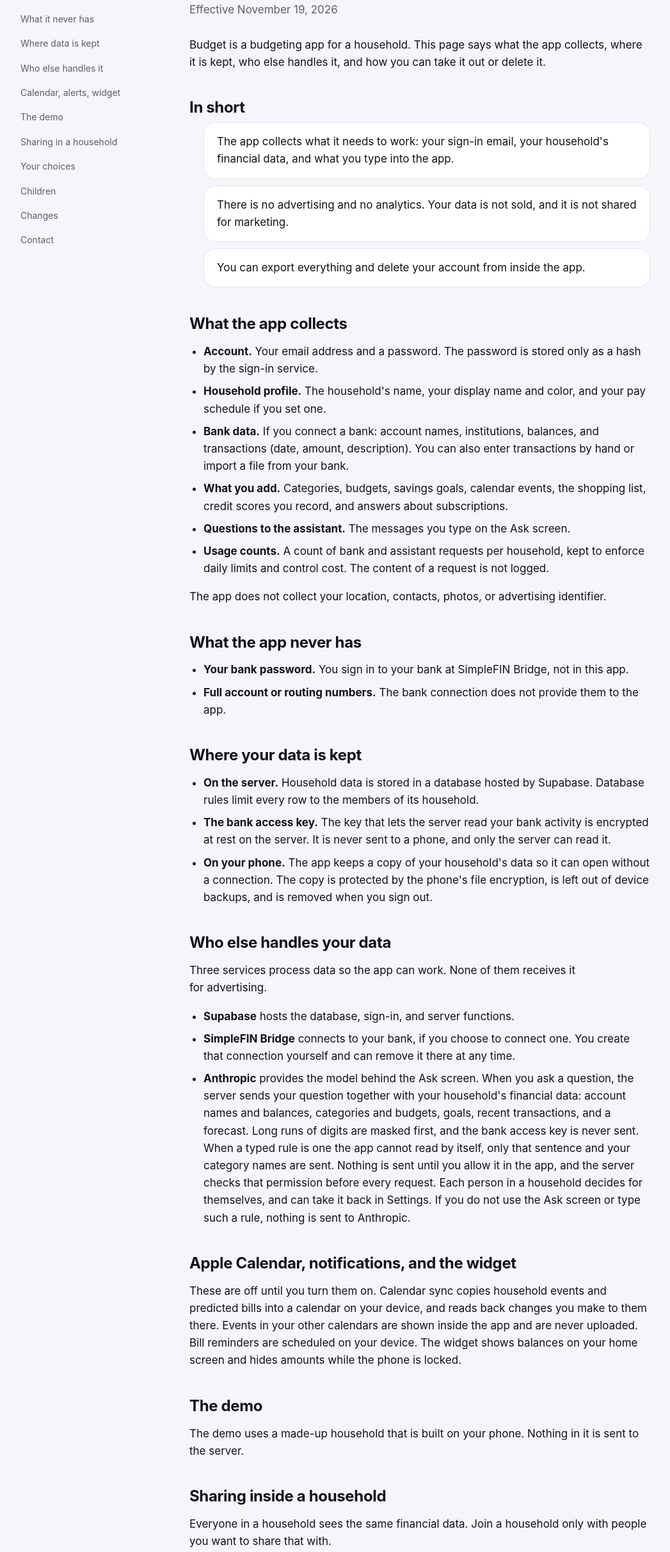
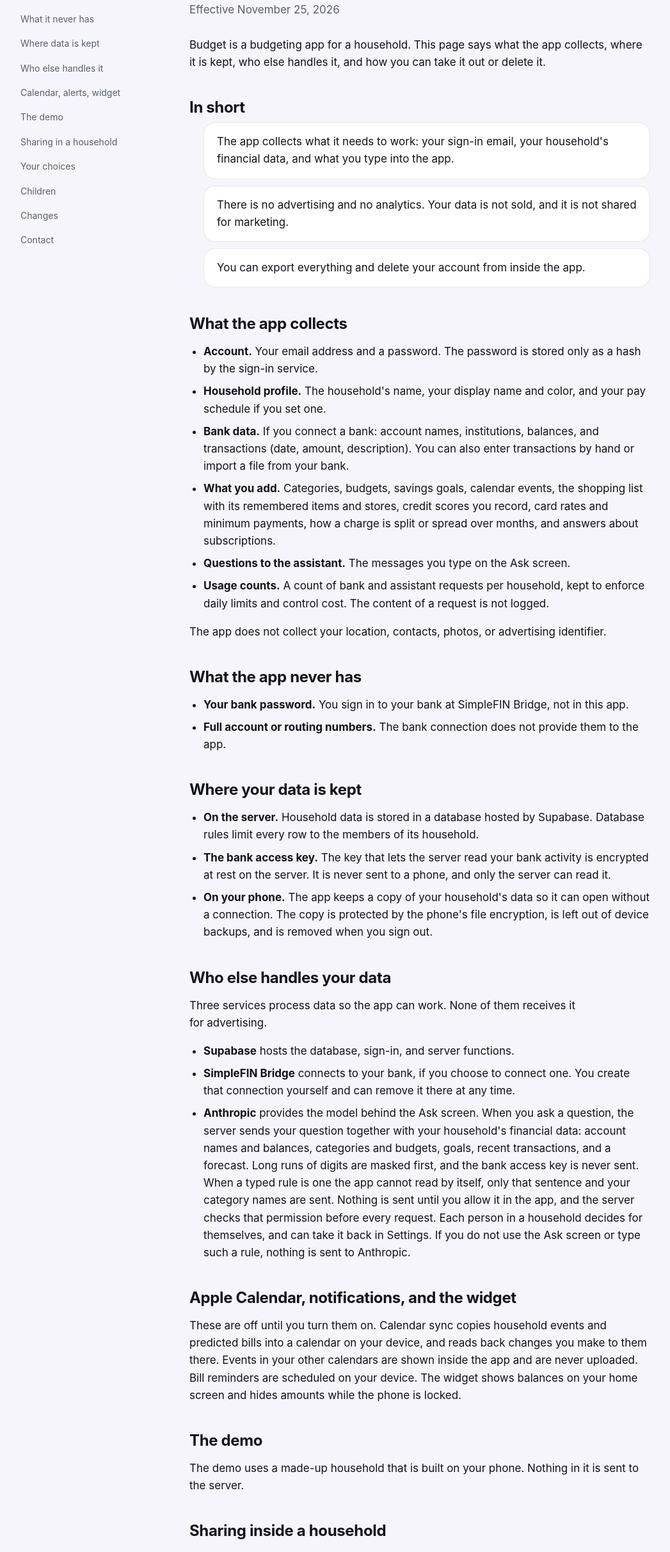
Before and after one commit to jack-pearcy/budget-site, a plain HTML site: page privacy.html in a window 1280 px wide. Shown: the part 194-2619 px from the top of the page at 64% size, without its empty margins (60-1107 px from the left). Drawn offline with Linux system fonts and the light colour scheme.

Commit message:
docs(privacy): describe claims, deleted copies, privacy mode and new data

```diff
--- a/privacy.html
+++ b/privacy.html
@@ -30,7 +30,7 @@
   </nav>
   <main>
     <h1>Privacy policy</h1>
-    <p class="date">Effective November 19, 2026</p>
+    <p class="date">Effective November 25, 2026</p>
 
     <p>Budget is a budgeting app for a household. This page says what the app collects, where it is kept, who else handles it, and how you can take it out or delete it.</p>
 
@@ -46,7 +46,7 @@
       <li><strong>Account.</strong> Your email address and a password. The password is stored only as a hash by the sign-in service.</li>
       <li><strong>Household profile.</strong> The household's name, your display name and color, and your pay schedule if you set one.</li>
       <li><strong>Bank data.</strong> If you connect a bank: account names, institutions, balances, and transactions (date, amount, description). You can also enter transactions by hand or import a file from your bank.</li>
-      <li><strong>What you add.</strong> Categories, budgets, savings goals, calendar events, the shopping list, credit scores you record, and answers about subscriptions.</li>
+      <li><strong>What you add.</strong> Categories, budgets, savings goals, calendar events, the shopping list with its remembered items and stores, credit scores you record, card rates and minimum payments, how a charge is split or spread over months, and answers about subscriptions.</li>
       <li><strong>Questions to the assistant.</strong> The messages you type on the Ask screen.</li>
       <li><strong>Usage counts.</strong> A count of bank and assistant requests per household, kept to enforce daily limits and control cost. The content of a request is not logged.</li>
     </ul>
@@ -80,12 +80,13 @@
     <p>The demo uses a made-up household that is built on your phone. Nothing in it is sent to the server.</p>
 
     <h2 id="household">Sharing inside a household</h2>
-    <p>Everyone in a household sees the same financial data. Join a household only with people you want to share that with.</p>
+    <p>Everyone in a household sees the same financial data. Join a household only with people you want to share that with. Privacy mode blurs amounts on the phone that turns it on, for screens shown in public. It hides nothing from the rest of the household.</p>
 
     <h2 id="choices">Your choices</h2>
     <ul>
       <li><strong>Export.</strong> Settings, then Export All Data, gives you one file with everything your household holds.</li>
       <li><strong>Delete.</strong> Settings, then Delete Account. If you are a member, your account and membership are deleted and the household stays with the others. If you are the owner, the whole household is deleted for everyone in it, along with the stored bank access key. Deletion takes effect at once. Copies in the hosting provider's backups expire on its schedule.</li>
+      <li><strong>Deleted transactions.</strong> Deleting a transaction keeps a copy so the household owner can put it back, and a marker so the bank does not send it again. The owner can erase the copy for good in Settings. When the bank sends a charge you already entered by hand or imported, the app keeps the bank's version, moves your category, splits and spread onto it, and removes your copy.</li>
       <li><strong>Disconnect the bank.</strong> Settings removes the connection from the app. To end access at the source, also remove the app at SimpleFIN Bridge.</li>
     </ul>
 
```
